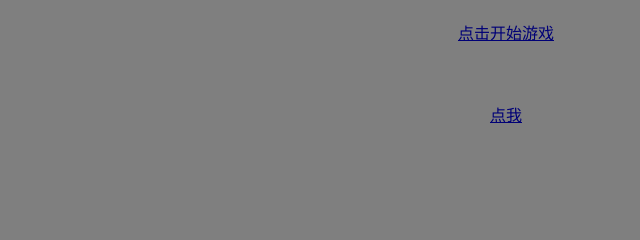
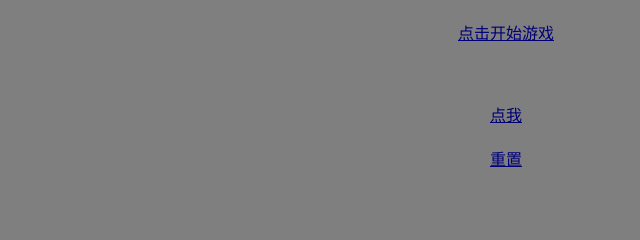
Before and after one commit to lazycat92/microphone, a plain HTML site: page click.html in a window 1280 px wide. Both pictures are taken after a click on the link "点击开始游戏". Shown: the top 240 px of the page, 134-774 px from the left. Drawn offline with Linux system fonts and the light colour scheme.

Commit message:
显示重置按钮

```diff
--- a/click.html
+++ b/click.html
@@ -101,6 +101,7 @@
 						setTimeout(function(){
 							new_dom.style.display = "none";
 						}, 2000);
+						document.getElementById("btn_reset").style.display = "block";
 					}
 				}, 1000);
 			}
```
